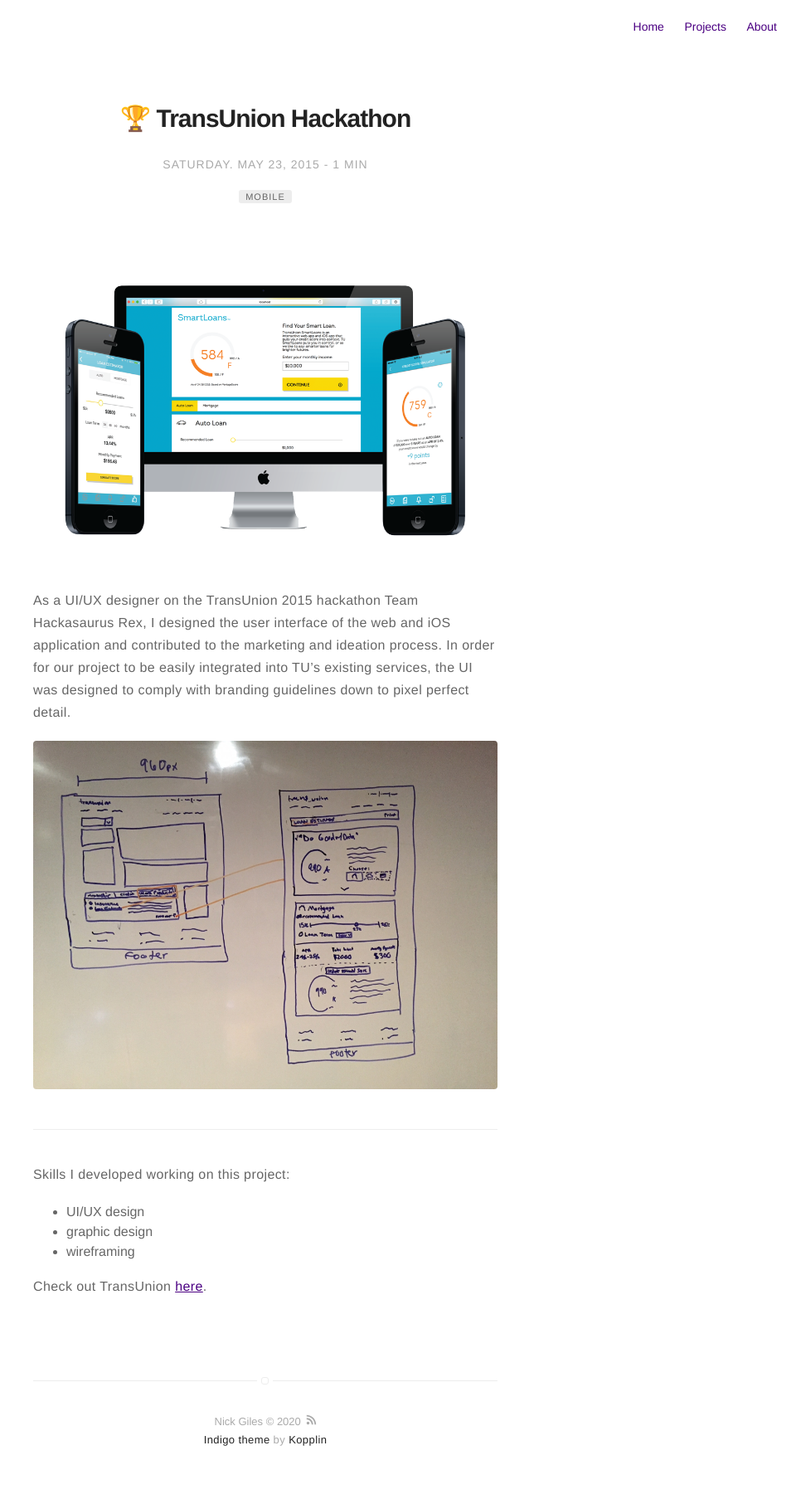
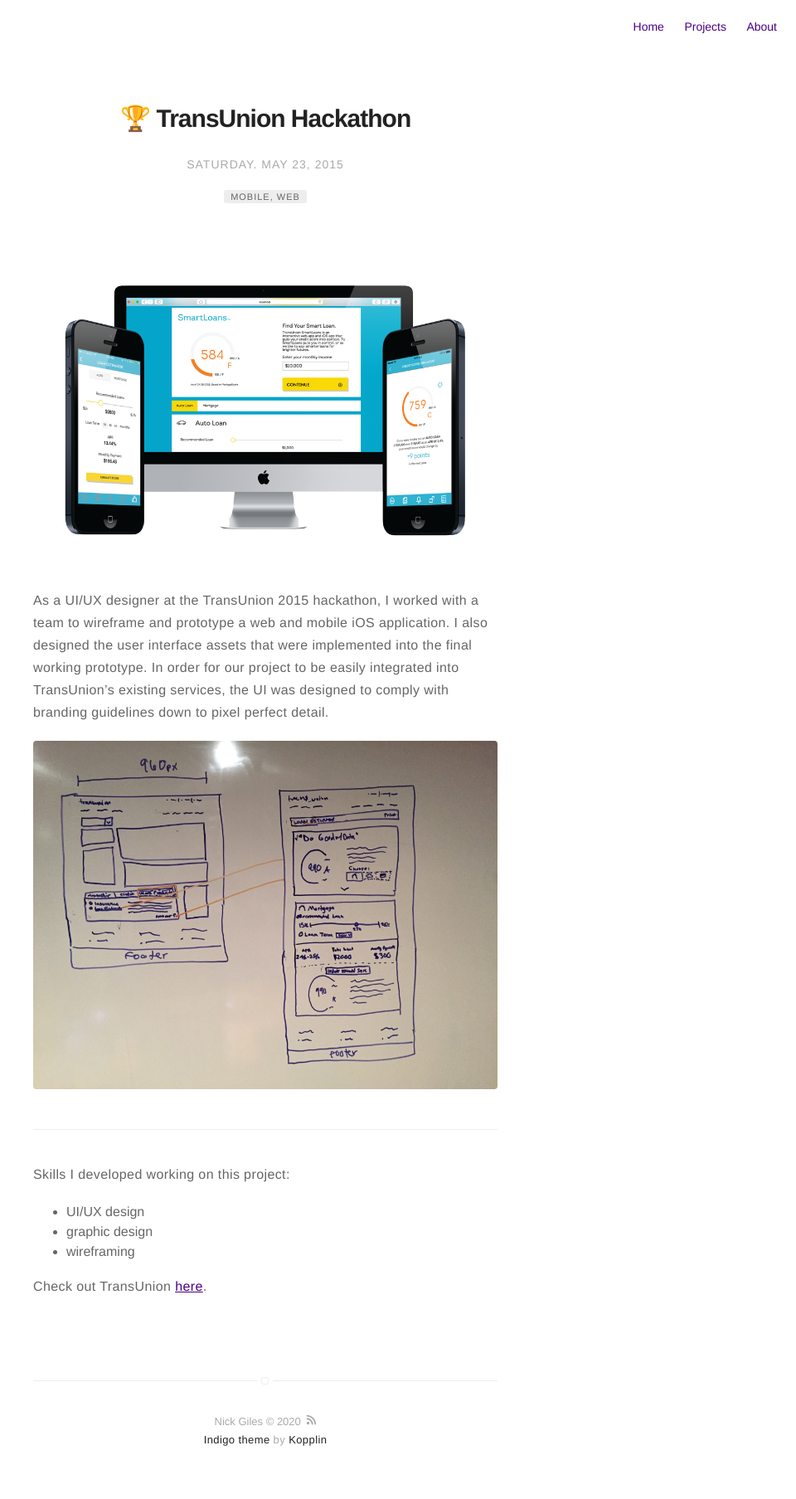
Before and after one commit to Nicholasdgiles/nicholasgiles.github.io, a Jekyll site: the page built from _posts/2015-05-23-transunion-hackathon.markdown, in a window 1280 px wide. Shown: the whole page at 83% size, without its empty margins (320-1280 px from the left). Built offline with Jekyll 4.4.1, drawn with Linux system fonts in a browser that asks for light colours; emoji names are drawn with the system emoji font.

```diff
--- a/_config.yml
+++ b/_config.yml
@@ -87,7 +87,7 @@ about: true
 blog: false
 
 # do you want to show the "read time" of the posts?
-read-time: true
+read-time: false
 
 # do you want to show the "tags" inside the posts?
 show-tags: true
--- a/_posts/2015-05-23-transunion-hackathon.markdown
+++ b/_posts/2015-05-23-transunion-hackathon.markdown
@@ -2,7 +2,7 @@
 title: ":trophy: TransUnion Hackathon"
 layout: post
 date: 2015-05-23 22:10
-tag: mobile
+tag: mobile, web
 image: #
 headerImage: false
 projects: true
@@ -14,7 +14,7 @@ externalLink: false
 ---
 <img src="http://nicholasgiles.com/assets/images/transunion1.png" alt="TransUnion Mobile App">
 
-<p> As a UI/UX designer on the TransUnion 2015 hackathon Team Hackasaurus Rex, I designed the user interface of the web and iOS application and contributed to the marketing and ideation process. In order for our project to be easily integrated into TU’s existing services, the UI was designed to comply with branding guidelines down to pixel perfect detail. </p>
+<p>As a UI/UX designer at the TransUnion 2015 hackathon, I worked with a team to wireframe and prototype a web and mobile iOS application. I also designed the user interface assets that were implemented into the final working prototype. In order for our project to be easily integrated into TransUnion’s existing services, the UI was designed to comply with branding guidelines down to pixel perfect detail.</p>
 
 <img src="http://nicholasgiles.com/assets/images/transunion2.jpg" alt="Wireframes">
 
@@ -28,4 +28,4 @@ Skills I developed working on this project:
 	<li>wireframing</li>
 </ul>
 
-Check out TransUnion [here](www.transunion.com).
+Check out TransUnion <a href="https://www.transunion.com">here</a>.
```
